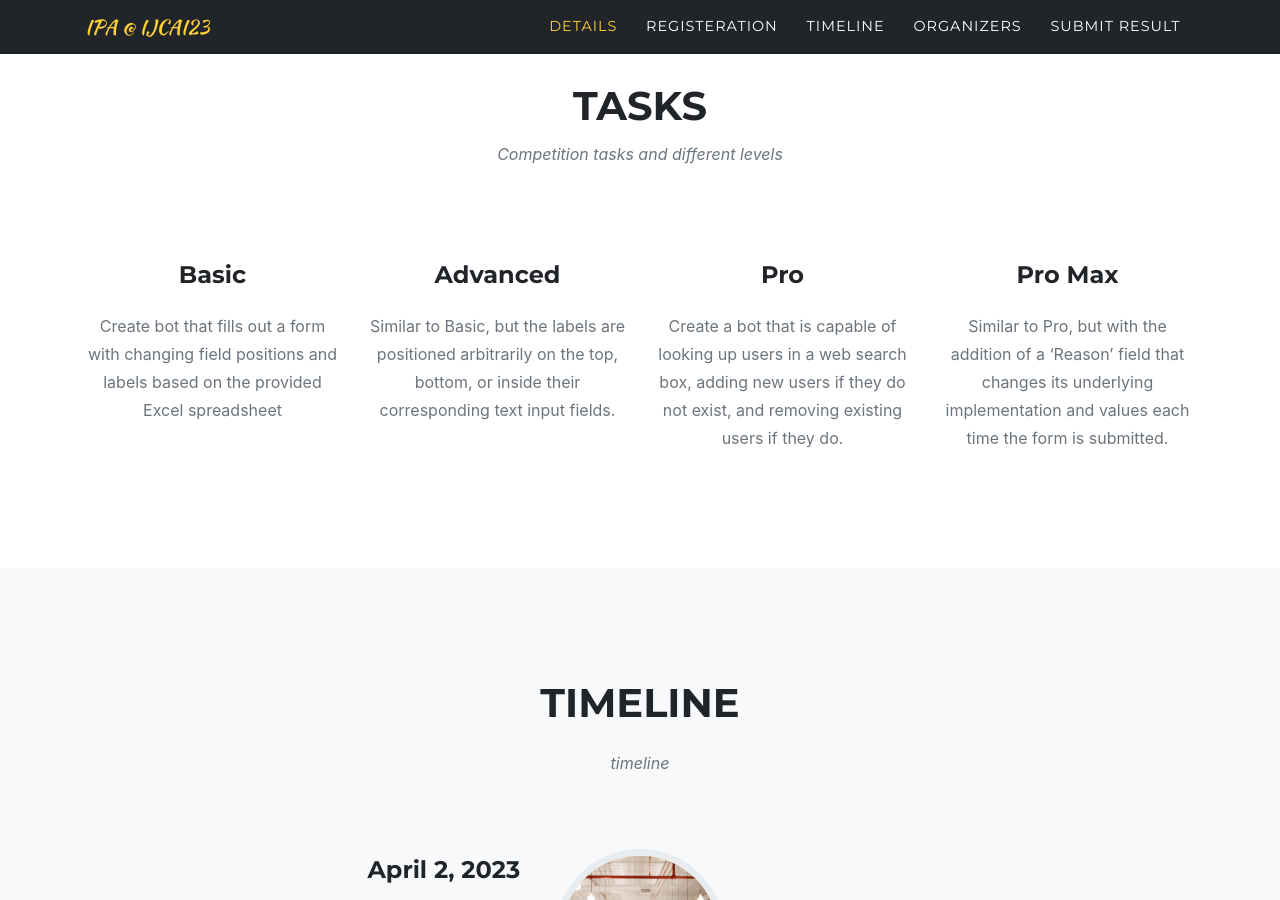
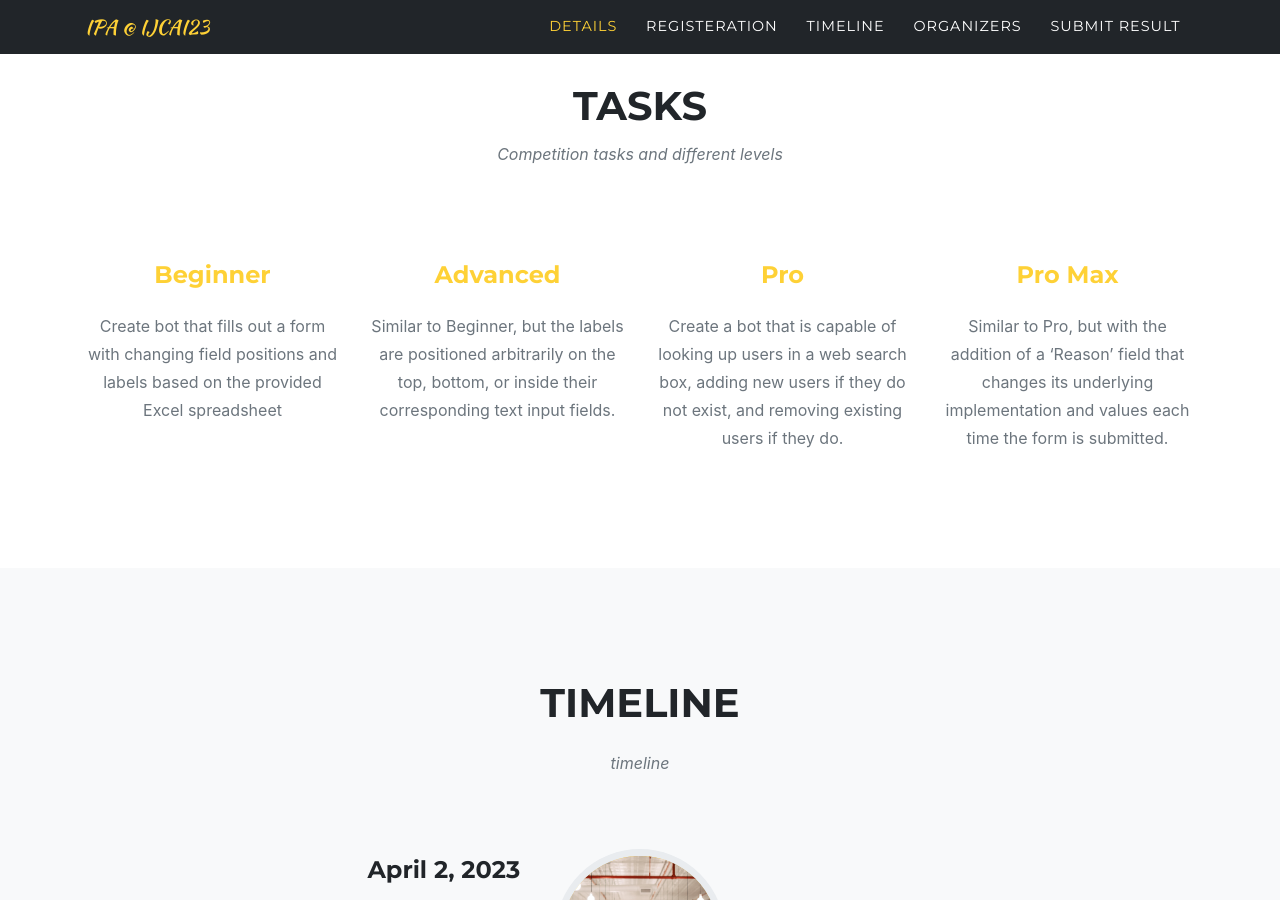
Before and after one commit to IPAResiliency-IJCAI23/IPAResiliency-IJCAI23.github.io, a Jekyll site: the page built from index.md, in a window 1280 px wide and 900 px high, scrolled down 618 px. Built offline with Jekyll 4.4.1, drawn with Linux system fonts in a browser that asks for light colours; some web fonts are replaced; some of the changed text lies outside the part shown.

Commit message:
added links of tasks

```diff
--- a/_includes/details.html
+++ b/_includes/details.html
@@ -6,7 +6,7 @@
 
       <div class="row">
         <div class="col-lg-12 text-center">
-          <h2 class="section-heading text-uppercase">{{ site.data.sitetext[site.locale].services.title | default: "Services" }}</h2>
+          <h2 class="section-heading text-uppercase">{{ site.data.sitetext[site.locale].services.title }}</a></h2>
           {% if site.data.sitetext[site.locale].services.text %}
 		  <h3 class="section-subheading text-muted">{{ site.data.sitetext[site.locale].services.text }}</h3>
 		  {% endif %}
@@ -20,7 +20,7 @@
             <i class="fas fa-circle fa-stack-2x text-primary"></i>
             <i class="{{ service.icon | default: "fas fa-shopping-cart" }} fa-stack-1x fa-inverse"></i>
           </span> -->
-          <h4 class="service-heading">{{ service.title | markdownify }}</h4>
+          <h4 class="service-heading"> <a href="{{ service.task_link }}" target="_blank">{{ service.title | markdownify }}</a></h4>
           {% if service.desc %}<div class="text-muted">{{ service.desc | markdownify }}</div>{% endif %}
         </div>
 	  {% endfor %}
```
Also changed, not shown: _data/sitetext.yml (+8 -4 lines), 1 other file.
